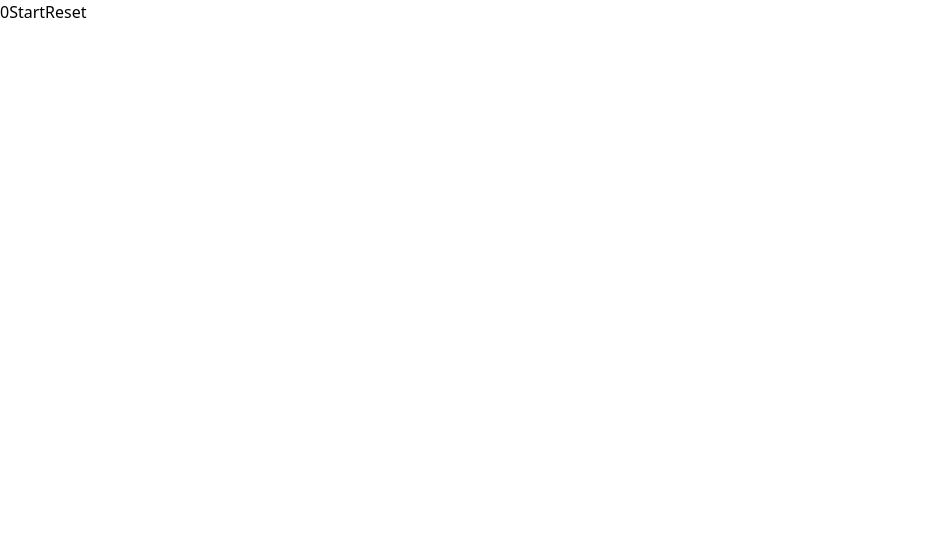
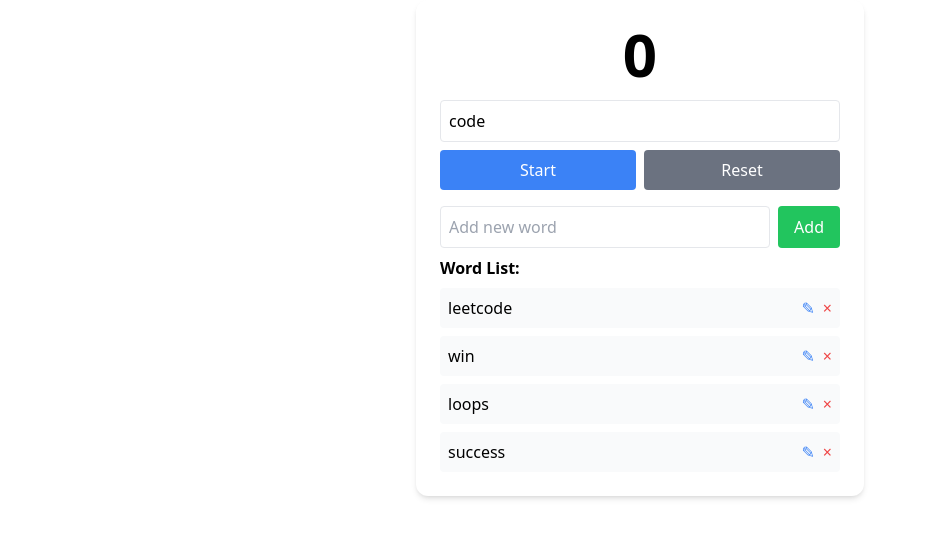
Before and after one commit to kartikjain007/DSA-Repository, a React (Create React App) app: page / in a window 1280 px wide. Shown: the top 538 px of the page, without its empty margins (0-927 px from the left). Built offline with nearby package versions, Linux system fonts and the light colour scheme.

Commit message:
Words Counter For Given Prefix - Final Edit

```diff
--- a/src/Repos/Words-Counter-For-Given-Prefix.jsx
+++ b/src/Repos/Words-Counter-For-Given-Prefix.jsx
@@ -1,30 +1,231 @@
 import React, { useState, useEffect } from "react";
 
 const PrefixCounter = () => {
-  const [word, setWord] = useState(["leetcode", "win", "loops", "success"]);
+  const [words, setWords] = useState(["leetcode", "win", "loops", "success"]);
   const [pref, setPref] = useState("code");
   const [counter, setCounter] = useState(0);
-  const [currentWord, setCurrentWord] = useState("");
+  const [newWord, setNewWord] = useState("");
+  const [isAnimating, setIsAnimating] = useState(false);
+  const [currentCheckIndex, setCurrentCheckIndex] = useState(-1);
+  const [explanation, setExplanation] = useState("");
+  const [isChecking, setIsChecking] = useState(false);
+  const [editIndex, setEditIndex] = useState(-1);
+  const [editValue, setEditValue] = useState("");
 
-  function checkPrefix() {
-    const count = word.reduce((acc, word) => {
-      return word.startsWith(pref) ? acc + 1 : acc;
-    }, 0);
-    setCounter(count);
-  }
+  const sleep = (ms) => new Promise((resolve) => setTimeout(resolve, ms));
 
-  function reset() {
+  const checkPrefix = async () => {
+    setIsChecking(true);
     setCounter(0);
-    // setCurrentWord("");
-  }
+    let count = 0;
+
+    for (let i = 0; i < words.length; i++) {
+      setCurrentCheckIndex(i);
+      const word = words[i];
+
+      setExplanation(`Checking "${word}"...`);
+      await sleep(800);
+
+      setExplanation(`Comparing if "${word}" starts with "${pref}"`);
+      await sleep(800);
+
+      if (word.startsWith(pref)) {
+        count++;
+        setCounter(count);
+        setExplanation(
+          `Match found! "${word}" starts with "${pref}". Count: ${count}`
+        );
+      } else {
+        setExplanation(
+          `No match. "${word}" doesn't start with "${pref}". Count stays at ${count}`
+        );
+      }
+      await sleep(1000);
+    }
+
+    setCurrentCheckIndex(-1);
+    setExplanation(`Final count: ${count} words start with "${pref}"`);
+    setIsChecking(false);
+  };
+
+  const reset = () => {
+    setIsAnimating(true);
+    setCounter(0);
+    setCurrentCheckIndex(-1);
+    setExplanation("");
+    setIsChecking(false);
+    setEditIndex(-1);
+    setTimeout(() => setIsAnimating(false), 500);
+  };
+
+  const addWord = () => {
+    if (newWord.trim()) {
+      setWords([...words, newWord.trim()]);
+      setNewWord("");
+    }
+  };
+
+  const removeWord = (indexToRemove) => {
+    setWords(words.filter((_, index) => index !== indexToRemove));
+    if (editIndex === indexToRemove) {
+      setEditIndex(-1);
+    }
+  };
+
+  const startEdit = (index) => {
+    setEditIndex(index);
+    setEditValue(words[index]);
+  };
+
+  const saveEdit = () => {
+    if (editValue.trim() && editIndex !== -1) {
+      const newWords = [...words];
+      newWords[editIndex] = editValue.trim();
+      setWords(newWords);
+      setEditIndex(-1);
+      setEditValue("");
+    }
+  };
+
+  const cancelEdit = () => {
+    setEditIndex(-1);
+    setEditValue("");
+  };
+
+  const handlePrefixChange = (e) => {
+    setPref(e.target.value);
+  };
+
   return (
-    <>
-      <div>
-        {counter}
-        <button onClick={checkPrefix}>Start</button>
-        <button onClick={reset}>Reset</button>
+    <div className="p-6 max-w-md mx-auto bg-white rounded-xl shadow-md">
+      <div className="space-y-4">
+        <div
+          className={`text-6xl font-bold text-center transition-transform duration-500 ${
+            isAnimating ? "scale-125" : "scale-100"
+          }`}
+        >
+          {counter}
+        </div>
+
+        {explanation && (
+          <div className="bg-blue-50 p-3 rounded-lg text-sm text-blue-800 transition-all duration-300">
+            {explanation}
+          </div>
+        )}
+
+        <div className="space-y-2">
+          <input
+            type="text"
+            value={pref}
+            onChange={handlePrefixChange}
+            placeholder="Enter prefix to search"
+            className="w-full p-2 border rounded focus:outline-none focus:ring-2 focus:ring-blue-500"
+            disabled={isChecking}
+          />
+
+          <div className="flex space-x-2">
+            <button
+              onClick={checkPrefix}
+              disabled={isChecking}
+              className={`flex-1 ${
+                isChecking ? "bg-gray-400" : "bg-blue-500 hover:bg-blue-600"
+              } text-white p-2 rounded transition-colors duration-200`}
+            >
+              {isChecking ? "Checking..." : "Start"}
+            </button>
+            <button
+              onClick={reset}
+              disabled={isChecking}
+              className="flex-1 bg-gray-500 text-white p-2 rounded hover:bg-gray-600 transition-colors duration-200"
+            >
+              Reset
+            </button>
+          </div>
+        </div>
+
+        <div className="space-y-2">
+          <div className="flex space-x-2">
+            <input
+              type="text"
+              value={newWord}
+              onChange={(e) => setNewWord(e.target.value)}
+              placeholder="Add new word"
+              className="flex-1 p-2 border rounded focus:outline-none focus:ring-2 focus:ring-blue-500"
+              disabled={isChecking}
+            />
+            <button
+              onClick={addWord}
+              disabled={isChecking}
+              className="bg-green-500 text-white px-4 py-2 rounded hover:bg-green-600 transition-colors duration-200"
+            >
+              Add
+            </button>
+          </div>
+
+          <div className="mt-4">
+            <h3 className="font-semibold mb-2">Word List:</h3>
+            <ul className="space-y-2">
+              {words.map((word, index) => (
+                <li
+                  key={index}
+                  className={`flex items-center justify-between p-2 rounded transition-all duration-300 ${
+                    currentCheckIndex === index
+                      ? "bg-yellow-100 scale-105"
+                      : editIndex === index
+                      ? "bg-blue-50"
+                      : "bg-gray-50"
+                  }`}
+                >
+                  {editIndex === index ? (
+                    <div className="flex-1 flex space-x-2">
+                      <input
+                        type="text"
+                        value={editValue}
+                        onChange={(e) => setEditValue(e.target.value)}
+                        className="flex-1 p-1 border rounded focus:outline-none focus:ring-2 focus:ring-blue-500"
+                        autoFocus
+                      />
+                      <button
+                        onClick={saveEdit}
+                        className="text-green-500 hover:text-green-700 px-2"
+                      >
+                        ✓
+                      </button>
+                      <button
+                        onClick={cancelEdit}
+                        className="text-red-500 hover:text-red-700 px-2"
+                      >
+                        ×
+                      </button>
+                    </div>
+                  ) : (
+                    <>
+                      <span>{word}</span>
+                      <div className="flex space-x-2">
+                        <button
+                          onClick={() => startEdit(index)}
+                          disabled={isChecking}
+                          className="text-blue-500 hover:text-blue-700 transition-colors duration-200"
+                        >
+                          ✎
+                        </button>
+                        <button
+                          onClick={() => removeWord(index)}
+                          disabled={isChecking}
+                          className="text-red-500 hover:text-red-700 transition-colors duration-200"
+                        >
+                          ×
+                        </button>
+                      </div>
+                    </>
+                  )}
+                </li>
+              ))}
+            </ul>
+          </div>
+        </div>
       </div>
-    </>
+    </div>
   );
 };
 
```
